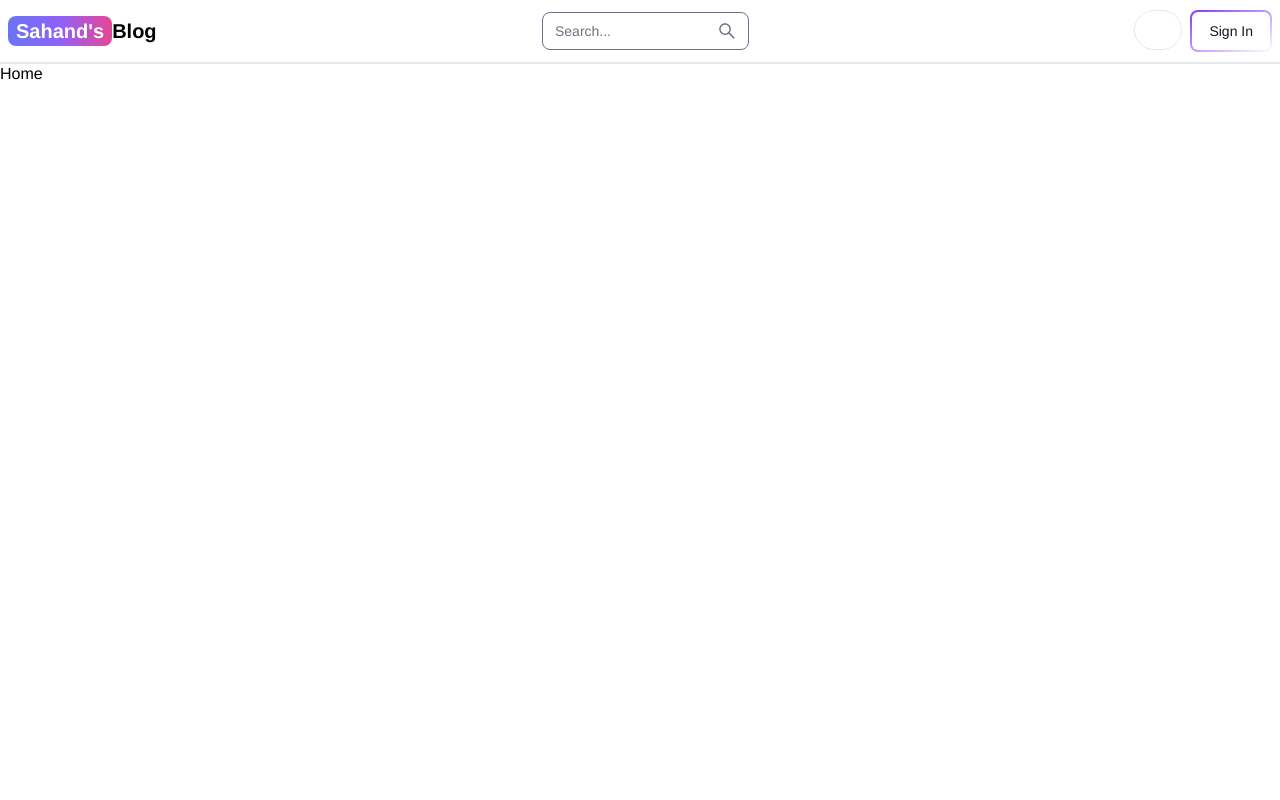
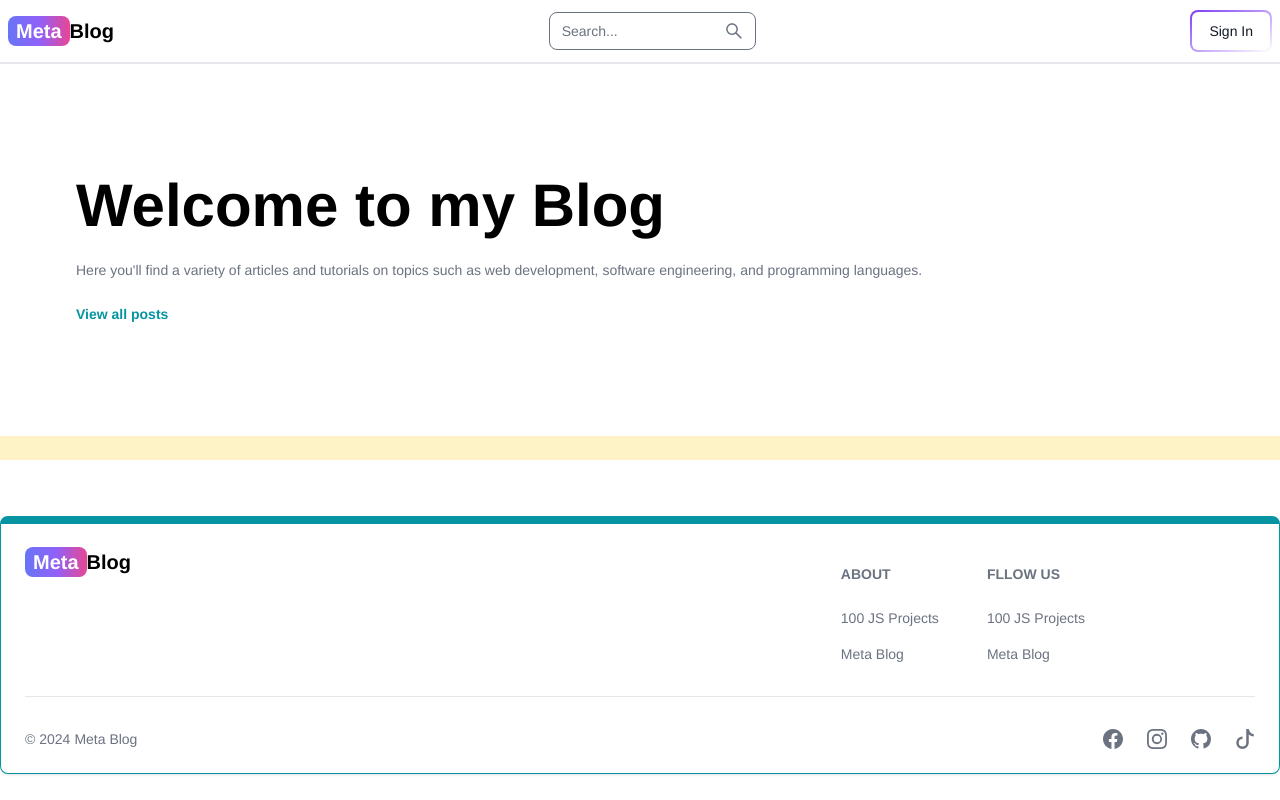
Before and after one commit to QuyenBui123/Blog, a React (Vite) app: page / in a window 1280 px wide. Built offline with nearby package versions, Linux system fonts and the light colour scheme.

Commit message:
build ui page

```diff
--- a/src/App.tsx
+++ b/src/App.tsx
@@ -1,5 +1,6 @@
 import Headers from './components/Headers'
 import useRouterElement from './UserRoute'
+import FooterCom from './components/Footer/Footer'
 
 function App() {
   const routerElement=useRouterElement()
@@ -7,7 +8,7 @@ function App() {
     <>
     <Headers/>
     <div>{routerElement}</div>
-
+    <FooterCom/>
     </>
   )
 }
--- a/src/UserRoute.tsx
+++ b/src/UserRoute.tsx
@@ -4,6 +4,7 @@ import Dashboard from "./pages/Dashboard";
 import SignIn from "./pages/SignIn";
 import SignUp from "./pages/SignUp";
 import About from "./pages/About";
+import Search from "./pages/Search";
 export default function useRouterElement(){
     const routerElement=useRoutes([
         {path:'/',
@@ -24,6 +25,9 @@ export default function useRouterElement(){
         {
             path:'/About',
             element: <About/>
+        },{
+            path:'/Search',
+            element:<Search/>
         }
     ])
     return routerElement
--- a/src/components/Footer/Footer.tsx
+++ b/src/components/Footer/Footer.tsx
@@ -1,7 +1,59 @@
 import React from 'react'
+import { Footer } from 'flowbite-react'
+import { Link } from 'react-router-dom'
+import { BsFacebook, BsInstagram, BsGithub, BsTiktok } from "react-icons/bs";
+export default function FooterCom() {
+  return (
+    <Footer container className='border border-t-8 border-teal-500'>
+      <div className='w-full max-w-7xl mx-auto'>
+        <div className=' grid w-full justify-between sm:flex md:grid-cols-1'>
+          <div className=''>
+            <Link to=''
+                  className=' self-center whitespace-nowrap text-sm sm:text-xl font-semibold dark:text-white'>
+                  <span className='px-2 py-1 bg-gradient-to-r from-indigo-500 via-purple-500 to-pink-500 rounded-lg text-white'>
+                    Meta
+                  </span>
+                  Blog
+            </Link>
+          </div>
+          <div className=' grid grid-cols-2 gap-3 sm:mt-4 sm:grid-cols-3 sm:gap-6'>
+            <div>
+              <Footer.Title title='About'/>
+              <Footer.LinkGroup col>
+                  <Footer.Link href='#' target='_blank' rel='noopener noreferrer'>
+                    100 JS Projects
+                  </Footer.Link>
+                  <Footer.Link href='/About' target='_blank' rel='noopener noreferrer'>
+                    Meta Blog
+                  </Footer.Link>
 
-export default function Footer() {
-  return (
-    <div>Footer</div>
+              </Footer.LinkGroup>
+            </div>
+            <div>
+              <Footer.Title title='Fllow us'/>
+              <Footer.LinkGroup col>
+                  <Footer.Link href='#' target='_blank' rel='noopener noreferrer'>
+                    100 JS Projects
+                  </Footer.Link>
+                  <Footer.Link href='/About' target='_blank' rel='noopener noreferrer'>
+                    Meta Blog
+                  </Footer.Link>
+
+              </Footer.LinkGroup>
+            </div>
+            </div>
+        </div>
+        <Footer.Divider/>
+        <div className=' w-full sm:flex sm: items-center sm:justify-between'>
+          <Footer.Copyright href='#' by="Meta Blog" year={new Date().getFullYear()}/>
+          <div className='flex gap-6 sm:mt-0 mt-4 sm:justify-center'>
+            <Footer.Icon href='#' icon={BsFacebook}/>
+            <Footer.Icon href='#' icon={BsInstagram}/>
+            <Footer.Icon href='#' icon={BsGithub}/>
+            <Footer.Icon href='#' icon={BsTiktok}/>
+          </div>
+        </div>
+      </div>
+    </Footer>
   )
 }
--- a/src/components/Headers/Headers.tsx
+++ b/src/components/Headers/Headers.tsx
@@ -11,7 +11,7 @@ export default function Headers() {
         className='self-center whitespace-nowrap text-sm sm:text-xl font-semibold dark:text-white'
       >
         <span className='px-2 py-1 bg-gradient-to-r from-indigo-500 via-purple-500 to-pink-500 rounded-lg text-white'>
-          Sahand's
+          Meta
         </span>
         Blog
       </Link>
@@ -27,13 +27,7 @@ export default function Headers() {
         <AiOutlineSearch />
       </Button>
       <div className='flex gap-2 md:order-2'>
-        <Button
-          className='w-12 h-10 hidden sm:inline'
-          color='gray'
-          pill
-        >
-        </Button>
-          <Link to='/sign-in'>
+          <Link to='/SignIn'>
             <Button gradientDuoTone='purpleToBlue' outline>
               Sign In
             </Button>
--- a/src/pages/Home/Home.tsx
+++ b/src/pages/Home/Home.tsx
@@ -1,7 +1,29 @@
 import React from 'react'
+import { Link } from 'react-router-dom'
 
 export default function Home() {
   return (
-    <div>Home</div>
+    <div>
+      <div className='flex flex-col gap-6 p-28 px-3 max-w-6xl mx-auto '>
+        <h1 className='text-3xl font-bold lg:text-6xl'>Welcome to my Blog</h1>
+        <p className='text-gray-500 text-xs sm:text-sm'>
+          Here you'll find a variety of articles and tutorials on topics such as
+          web development, software engineering, and programming languages.
+        </p>
+        <Link
+          to='/search'
+          className='text-xs sm:text-sm text-teal-500 font-bold hover:underline'
+        >
+          View all posts
+        </Link>
+      </div>
+      <div className='p-3 bg-amber-100 dark:bg-slate-700'>
+        {/* <CallToAction /> */}
+      </div>
+
+      <div className='max-w-6xl mx-auto p-3 flex flex-col gap-8 py-7'>
+
+      </div>
+    </div>
   )
 }
--- /dev/null
+++ b/src/pages/Search/Search.tsx
@@ -0,0 +1,70 @@
+import { Button, Select, TextInput } from 'flowbite-react'
+import React from 'react'
+
+export default function Search() {
+  return (
+    <div className='flex flex-col md:flex-row'>
+      <div className='p-7 border-b md:border-r md:min-h-screen border-gray-500'>
+        <form className='flex flex-col gap-8' >
+          <div className='flex   items-center gap-2'>
+            <label className='whitespace-nowrap font-semibold'>
+              Search Term:
+            </label>
+            <TextInput
+              placeholder='Search...'
+              id='searchTerm'
+              type='text'
+            //   value={sidebarData.searchTerm}
+            //   onChange={handleChange}
+            />
+          </div>
+          <div className='flex items-center gap-2'>
+            <label className='font-semibold'>Sort:</label>
+            <Select  id='sort'>
+              <option value='desc'>Latest</option>
+              <option value='asc'>Oldest</option>
+            </Select>
+          </div>
+          <div className='flex items-center gap-2'>
+            <label className='font-semibold'>Category:</label>
+            <Select
+            //   onChange={handleChange}
+            //   value={sidebarData.category}
+              id='category'
+            >
+              <option value='uncategorized'>Uncategorized</option>
+              <option value='reactjs'>React.js</option>
+              <option value='nextjs'>Next.js</option>
+              <option value='javascript'>JavaScript</option>
+            </Select>
+          </div>
+          <Button type='submit' outline gradientDuoTone='purpleToPink'>
+            Apply Filters
+          </Button>
+        </form>
+      </div>
+      <div className='w-full'>
+        <h1 className='text-3xl font-semibold sm:border-b border-gray-500 p-3 mt-5 '>
+          Posts results:
+        </h1>
+        {/* <div className='p-7 flex flex-wrap gap-4'>
+          {!loading && posts.length === 0 && (
+            <p className='text-xl text-gray-500'>No posts found.</p>
+          )}
+          {loading && <p className='text-xl text-gray-500'>Loading...</p>}
+          {!loading &&
+            posts &&
+            posts.map((post) => <PostCard key={post._id} post={post} />)}
+          {showMore && (
+            <button
+              onClick={handleShowMore}
+              className='text-teal-500 text-lg hover:underline p-7 w-full'
+            >
+              Show More
+            </button>
+          )}
+        </div> */}
+      </div>
+    </div>
+  )
+}
--- /dev/null
+++ b/src/pages/Search/index.ts
@@ -0,0 +1,3 @@
+import Search from "./Search";
+
+export default Search;
--- a/src/pages/SignIn/SignIn.tsx
+++ b/src/pages/SignIn/SignIn.tsx
@@ -12,7 +12,7 @@ export default function SignIn() {
         to='/'
         className='font-bold dark:text-white text-4xl'>
         <span className='px-2 py-1 bg-gradient-to-r from-indigo-500 via-purple-500 to-pink-500 rounded-lg text-white'>
-          Sahand's
+          Meta
         </span>
         Blog
       </Link>
@@ -22,24 +22,20 @@ export default function SignIn() {
         <div className='flex-1'>
           <form className='flex flex-col gap-4'>
             <div className=''>
-              <Label value='Your username' />
-              <TextInput type='text ' placeholder='Username' id='username'/>
-            </div>
-            <div className=''>
               <Label value='Your email' />
               <TextInput type='text ' placeholder='Email' id='email'/>
             </div>
             <div className=''>
               <Label value='Your Password' />
-              <TextInput type='text ' placeholder='Password' id='password'/>
+              <TextInput type='text ' placeholder='*********' id='password'/>
             </div>
             <Button gradientDuoTone='purpleToPink' type='submit'>
-              Sign Up
+              Sign In
             </Button>
           </form>
-          <div>
-            <span>Have an account?</span>
-            <Link to='/SignIn'>
+          <div className='mt-2'>
+            <span >Don't Have an account?</span>
+            <Link to='/SignUp' className='text-blue-500'> Sign Up
             </Link>
           </div>
         </div>
--- a/src/pages/SignIn/index.ts
+++ b/src/pages/SignIn/index.ts
@@ -1,3 +1,2 @@
 import SignIn from "./SignIn";
-
 export default SignIn;
--- a/src/pages/SignUp/SignUp.tsx
+++ b/src/pages/SignUp/SignUp.tsx
@@ -12,7 +12,7 @@ export default function SignUp() {
         to='/'
         className='font-bold dark:text-white text-4xl'>
         <span className='px-2 py-1 bg-gradient-to-r from-indigo-500 via-purple-500 to-pink-500 rounded-lg text-white'>
-          Sahand's
+          Meta
         </span>
         Blog
       </Link>
@@ -37,7 +37,7 @@ export default function SignUp() {
               Sign Up
             </Button>
           </form>
-          <div>
+          <div className='mt-2'>
             <span>Have an account?</span>
             <Link to='/SignIn' className='text-blue-500'> Sign In
             </Link>
```
